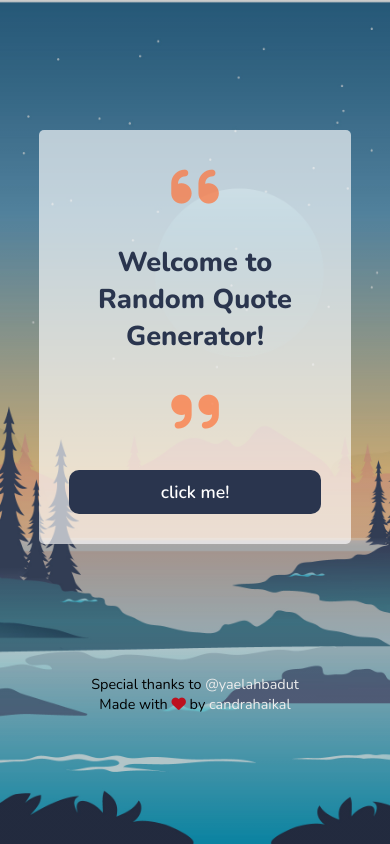
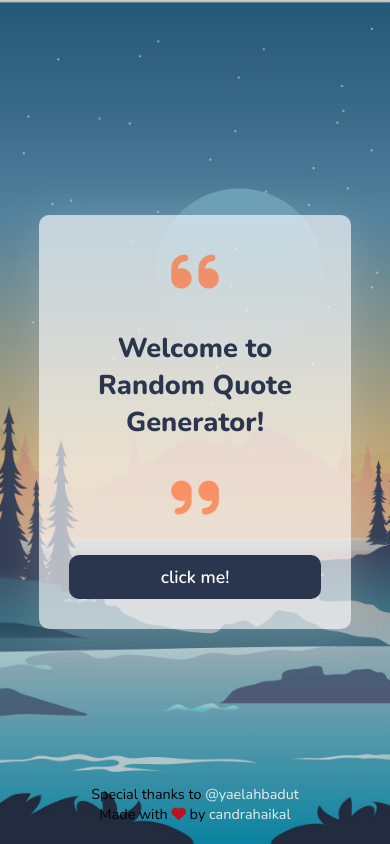
Before and after one commit to candrahaikal/random-quote-generator, a plain HTML site: page index.html in a window 390 px wide. Drawn offline with nearby package versions, Linux system fonts and the light colour scheme.

Commit message:
attribution position to absolute

```diff
--- a/style.css
+++ b/style.css
@@ -20,10 +20,11 @@
   width: 30%;
   height: auto;
   background-color: rgba(255,255,255,.65);
-  border-radius: 5px;
+  border-radius: 10px;
   padding: 30px;
   text-align: center;
   overflow: hidden;
+  box-shadow: 0 5px 50px rgba(253, 253, 253, 0.192);
 }
 #top-mark, #bottom-mark{
   font-size: 3.4rem;
@@ -47,9 +48,12 @@ button{
   font-family: inherit;
   font-size: 1.1rem;
   font-weight: 600;
+  transition: .3s;
 }
 #attribution{
   text-align: center;
+  position: absolute;
+  bottom: 20px;
   font-size: .9rem;
 }
 .attribution-anchor{
@@ -62,8 +66,6 @@ button{
     background: linear-gradient(to bottom, rgba(0,0,0,.2), rgba(0,0,0,.2)), url(images/bg-mobile.jpg);
     background-size: cover;
     background-position: left center;
-    justify-content: space-evenly;
-    flex-direction: column;
   }
   #card{
     width: 80%;
@@ -71,8 +73,15 @@ button{
   #main-quote{
     font-size: 1.7rem;
   }
+  #attribution{
+    text-align: center;
+    position: absolute;
+    bottom: 20px;
+    font-size: .9rem;
+  }
 }
 
+/* media query */
 @media screen and (max-width: 362px){
   #main{
     background: linear-gradient(to bottom, rgba(0,0,0,.2), rgba(0,0,0,.2)), url(images/bg-mobile.jpg);
@@ -87,4 +96,10 @@ button{
   #main-quote{
     font-size: 1.3rem;
   }
+  #attribution{
+    text-align: center;
+    position: absolute;
+    bottom: 20px;
+    font-size: .9rem;
+  }
 }
```
